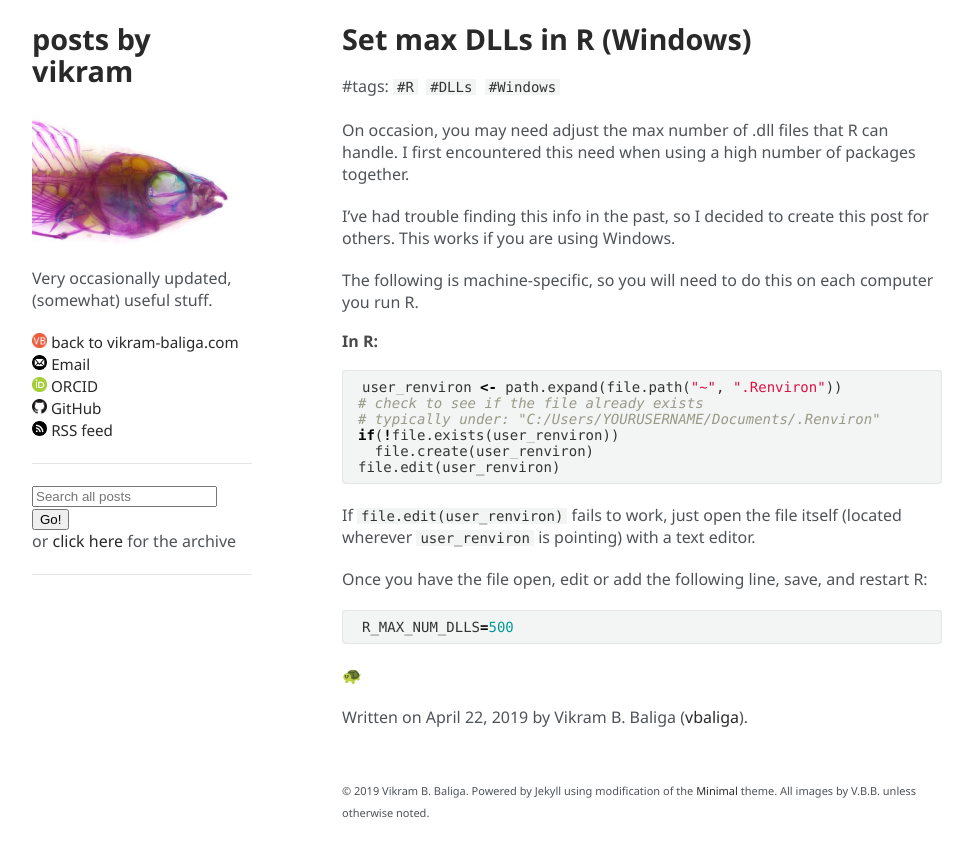
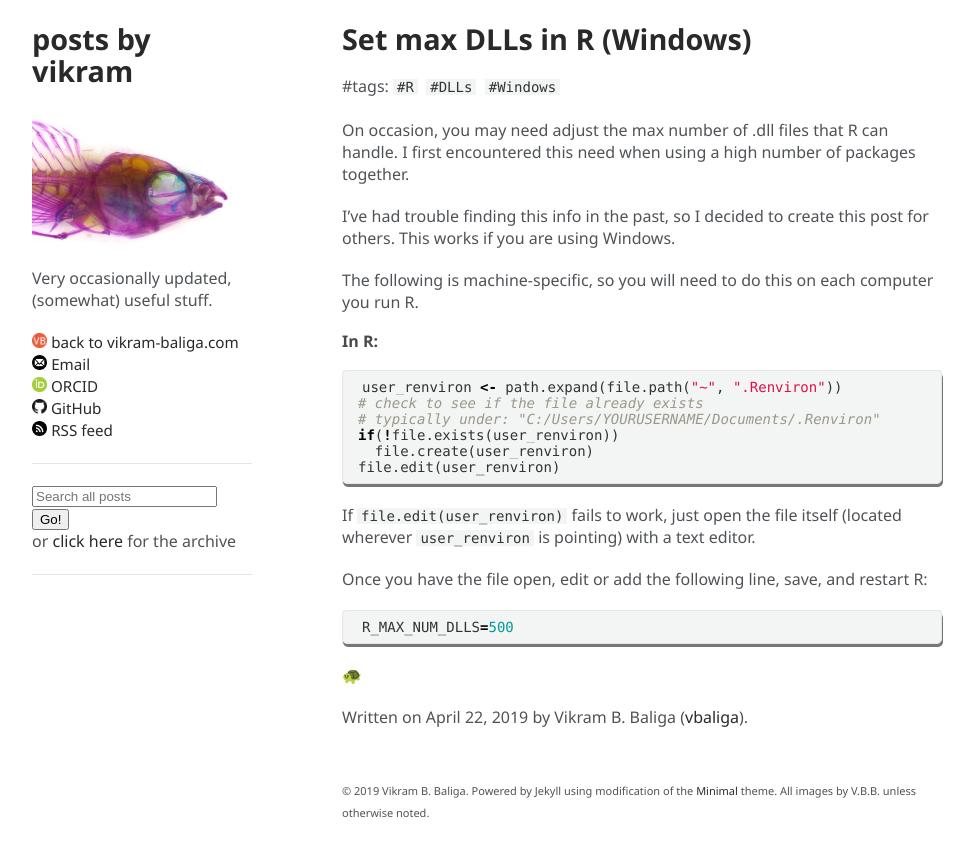
Before and after one commit to vbaliga/vbaliga.github.io, a Jekyll site: the page built from _posts/2019-04-22-setDLLs.md, in a window 1280 px wide. Shown: the top 857 px of the page, without its empty margins (153-1127 px from the left). Built offline with Jekyll 4.4.1, drawn with Linux system fonts in a browser that asks for light colours; a script that is not in the unit is left out.

Commit message:
Update style.css

```diff
--- a/assets/css/style.css
+++ b/assets/css/style.css
@@ -470,6 +470,7 @@ pre {
   background: #F3F4F4;
   border-radius: 5px;
   border: 1px solid #e5e5e5;
+  box-shadow: 1px 3px #777777;
   overflow-x: auto;
 }
 
```
